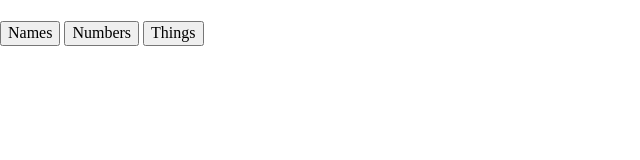
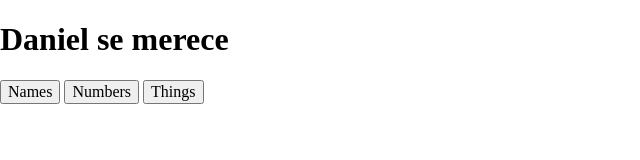
Before and after one commit to djimenezweb/ejercicios-js-3-array-aleatorio, a website built with Vite: page src/index.html in a window 1280 px wide. Both pictures are taken after a click on the button "Names". Shown: the whole page, without its empty margins (0-640 px from the left). Built offline with nearby package versions, Linux system fonts and the light colour scheme; some packages are replaced by stand-ins of ours.

Commit message:
Terminado

```diff
--- a/src/js/constants.js
+++ /dev/null
@@ -1,5 +0,0 @@
-export const DESTINY_ITEMS = {
-  names: ['Elisa', 'Alejandro', 'Daniel'],
-  numbers: [2, 4, 6, 8, 10, 12, 14, 16, 18, 20],
-  things: ['besos', 'capones', 'abrazos']
-};
--- a/src/js/index.js
+++ b/src/js/index.js
@@ -1,28 +1,29 @@
-// El styles lo importamos aquí, ya se carga después al compilar todo
 import '../scss/styles.scss';
 
 const destinyTitle = document.getElementById('destiny-title');
+const buttons = document.getElementById('buttons');
 
 const DESTINY_ITEMS = {
   names: ['Elisa', 'Alejandro', 'Daniel'],
   numbers: [2, 4, 6, 8, 10, 12, 14, 16, 18, 20],
-  things: ['besos', 'capones', 'abrazos']
+  things: ['dinosaurios', 'capones', 'abrazos']
 };
 
-let itemname = '';
-let itemnumber = '';
-let itemthing = '';
+let selectedName = '';
+let selectedNumber = '';
+let selectedThing = '';
 
-const printData = (array, item) => {
-  console.log(item);
-  item = array[Math.floor(Math.random() * array.length)];
-  destinyTitle.textContent = `${itemname} ${itemnumber} ${itemthing}`;
+const selectItem = array => {
+  return array[Math.floor(Math.random() * array.length)];
 };
 
-document.querySelectorAll('button').forEach(button => {
-  button.addEventListener('click', ev => {
-    const array = ev.target.dataset.item + 's';
-    const item = 'item' + ev.target.dataset.item;
-    printData(DESTINY_ITEMS[array], item);
-  });
+buttons.addEventListener('click', ev => {
+  if (ev.target.dataset.item === 'name') {
+    selectedName = selectItem(DESTINY_ITEMS.names);
+  } else if (ev.target.dataset.item === 'number') {
+    selectedNumber = selectItem(DESTINY_ITEMS.numbers);
+  } else if (ev.target.dataset.item === 'thing') {
+    selectedThing = selectItem(DESTINY_ITEMS.things);
+  }
+  destinyTitle.textContent = `${selectedName} se merece ${selectedNumber} ${selectedThing}`;
 });
```
Also changed, not shown: src/index.html (+0 -2 lines).
